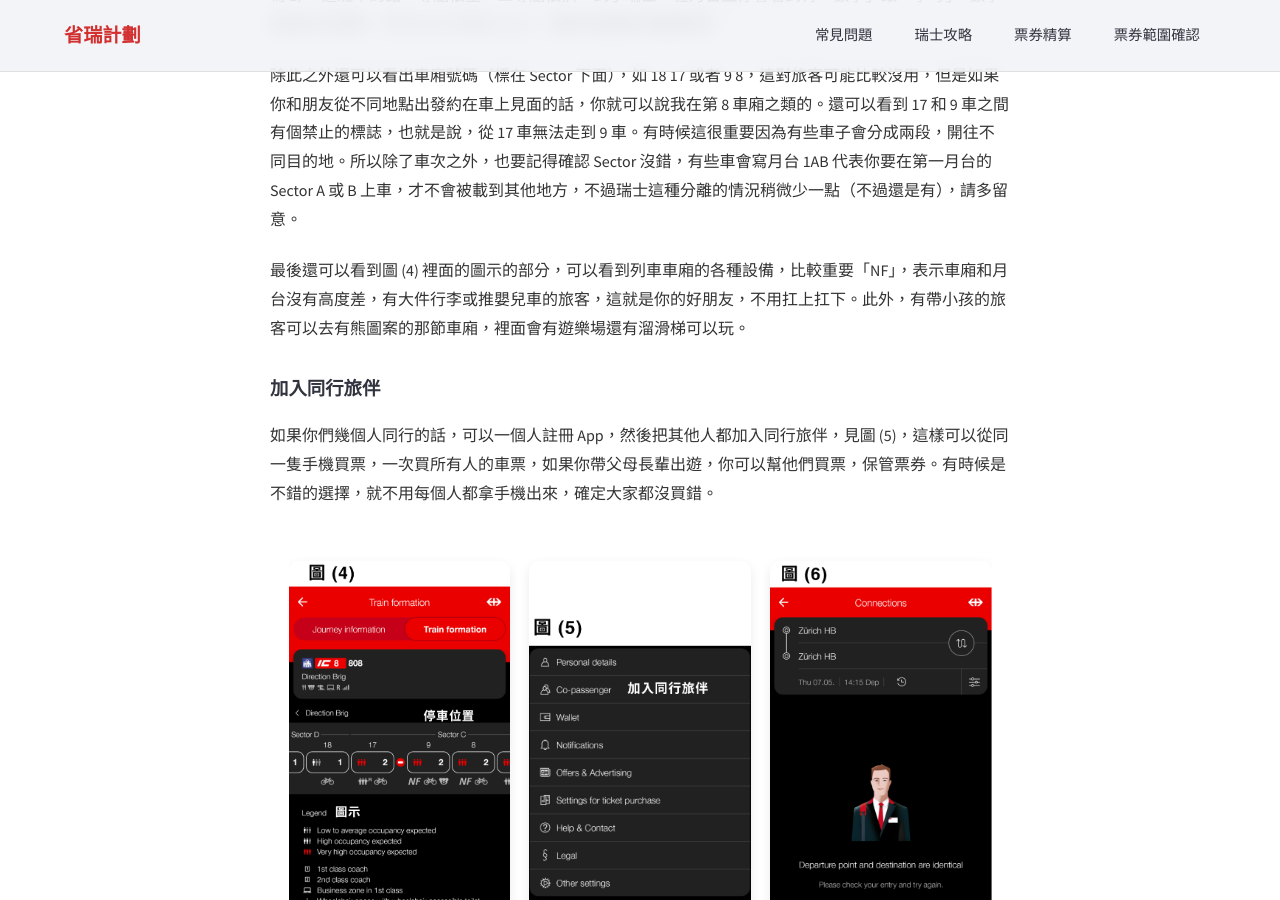
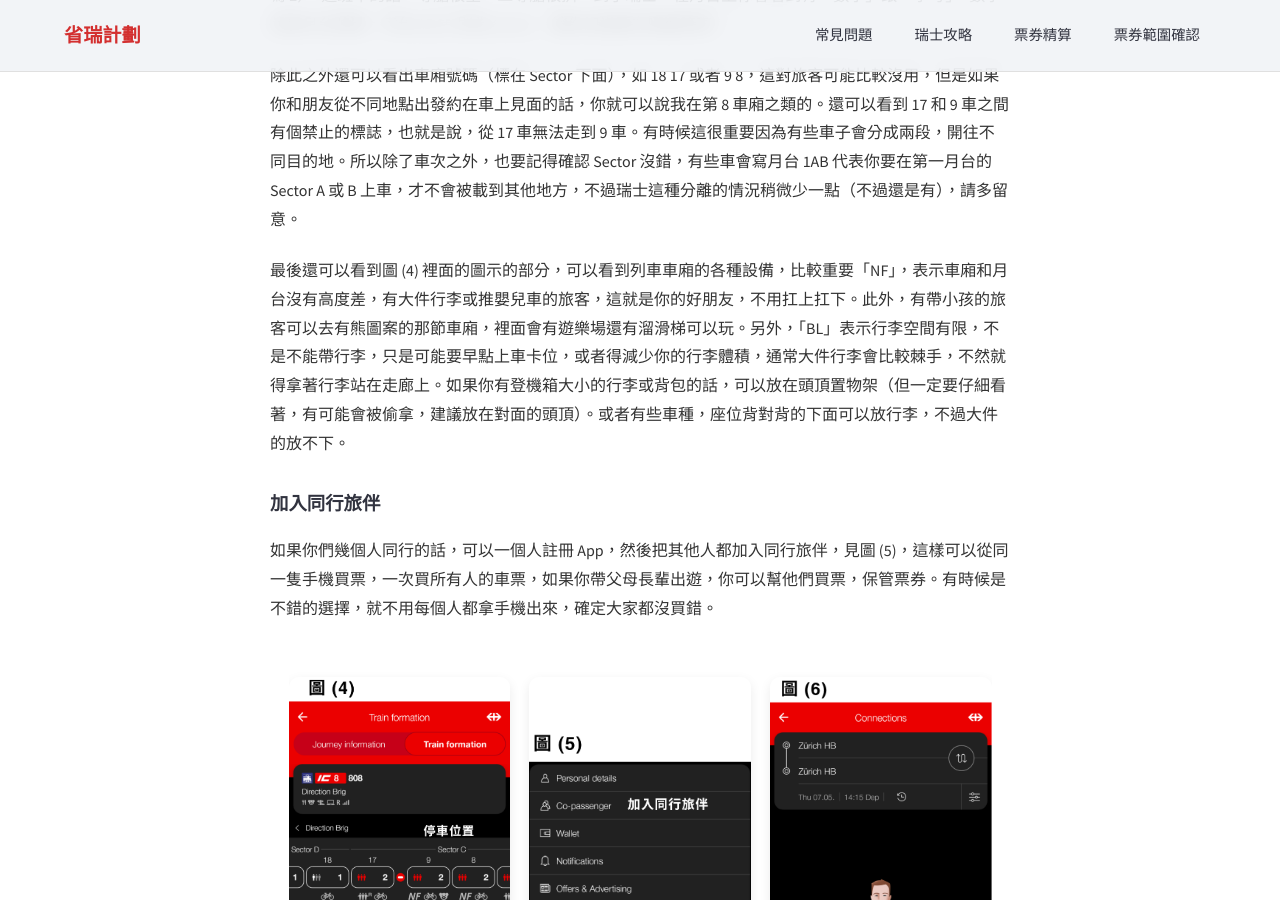
Before and after one commit to Chichinghsu/swisspro, a Jekyll site: the page built from _posts/2026-04-15-how-to-sbb-app.md, in a window 1280 px wide and 900 px high, scrolled down 3320 px. Built offline with Jekyll 4.4.1, drawn with Linux system fonts in a browser that asks for light colours.

Commit message:
add bl explain

```diff
--- a/_posts/2026-04-15-how-to-sbb-app.md
+++ b/_posts/2026-04-15-how-to-sbb-app.md
@@ -64,7 +64,7 @@ SBB (德語：Schweizerische Bundesbahnen) 是瑞士鐵路公司的簡稱，在
 
 除此之外還可以看出車廂號碼（標在 Sector 下面），如 18 17 或者 9 8，這對旅客可能比較沒用，但是如果你和朋友從不同地點出發約在車上見面的話，你就可以說我在第 8 車廂之類的。還可以看到 17 和 9 車之間有個禁止的標誌，也就是說，從 17 車無法走到 9 車。有時候這很重要因為有些車子會分成兩段，開往不同目的地。所以除了車次之外，也要記得確認 Sector 沒錯，有些車會寫月台 1AB 代表你要在第一月台的 Sector A 或 B 上車，才不會被載到其他地方，不過瑞士這種分離的情況稍微少一點（不過還是有），請多留意。
 
-最後還可以看到圖 (4) 裡面的圖示的部分，可以看到列車車廂的各種設備，比較重要「NF」，表示車廂和月台沒有高度差，有大件行李或推嬰兒車的旅客，這就是你的好朋友，不用扛上扛下。此外，有帶小孩的旅客可以去有熊圖案的那節車廂，裡面會有遊樂場還有溜滑梯可以玩。
+最後還可以看到圖 (4) 裡面的圖示的部分，可以看到列車車廂的各種設備，比較重要「NF」，表示車廂和月台沒有高度差，有大件行李或推嬰兒車的旅客，這就是你的好朋友，不用扛上扛下。此外，有帶小孩的旅客可以去有熊圖案的那節車廂，裡面會有遊樂場還有溜滑梯可以玩。另外，「BL」表示行李空間有限，不是不能帶行李，只是可能要早點上車卡位，或者得減少你的行李體積，通常大件行李會比較棘手，不然就得拿著行李站在走廊上。如果你有登機箱大小的行李或背包的話，可以放在頭頂置物架（但一定要仔細看著，有可能會被偷拿，建議放在對面的頭頂）。或者有些車種，座位背對背的下面可以放行李，不過大件的放不下。
 
 ### 加入同行旅伴
 
```
